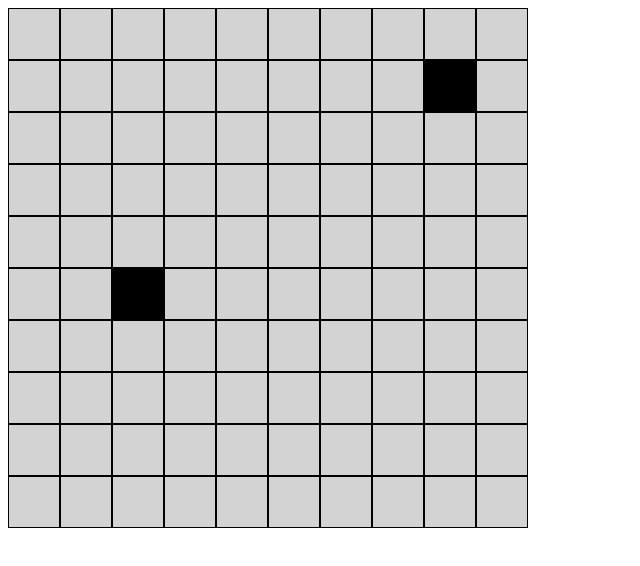
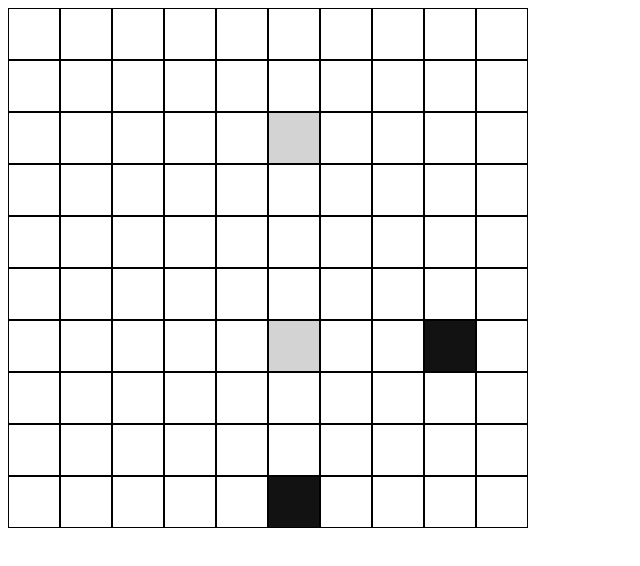
Before and after one commit to Sumerin/Virtual-World, a website built with webpack: page index.html in a window 1280 px wide. Shown: the whole page, without its empty margins (0-640 px from the left). Built offline with nearby package versions, Linux system fonts and the light colour scheme.

Commit message:
Added sheep and fighting

```diff
--- a/app/index.js
+++ b/app/index.js
@@ -1,5 +1,6 @@
 import "./style.scss";
 import Wolf from './organisms/animals/wolf';
+import Sheep from './organisms/animals/sheep'
 import World from './world';
 import {drawWorld, initializeWorld} from './representation';
 
@@ -17,6 +18,18 @@ let wolf2 = new Wolf({
 });
 world.newOrganism(wolf2);
 
+let sheep1= new Sheep({
+    x:6,
+    y:6
+});
+world.newOrganism(sheep1);
+
+let sheep2= new Sheep({
+    x:6,
+    y:7
+});
+world.newOrganism(sheep2);
+
 initializeWorld(world);
 setInterval(()=>{
     world.turn();
--- a/app/organisms/animals/animal.js
+++ b/app/organisms/animals/animal.js
@@ -27,7 +27,14 @@ export default class Animal extends Organism{
         this.action();
     }
     fight(encountered){
-
+        let newPos;
+        if(this.strength>=encountered.strength){
+            newPos = encountered.pos;
+            this.world.deleteOrganism(encountered);
+            this.move(newPos);
+        }else{
+            this.world.deleteOrganism(this);
+        }
     }
     breed(){
         let dir;
--- /dev/null
+++ b/app/organisms/animals/sheep.js
@@ -0,0 +1,9 @@
+import Animal from './animal';
+
+export default class Sheep extends Animal{
+    constructor(pos){
+        super(pos);
+        this.strength = 4;
+        this.initiative = 4;
+    }
+};
--- a/app/style.scss
+++ b/app/style.scss
@@ -5,9 +5,12 @@
   display:inline-block;
   width:50px;
   height:50px;
-  background-color: lightgray;
+  background-color: white;
   border:1px solid black;
   &.Wolf{
-    background-color:black;
+    background-color:#121212;
+  }
+  &.Sheep{
+    background-color:lightgray;
   }
 }
--- a/app/world.js
+++ b/app/world.js
@@ -8,11 +8,21 @@ export default class World{
         this.size = size;
         this.map = new Array(size.height).fill().map(() => new Array(size.width).fill());
         this.organisms = [];
+        this.counter = 0;
     }
     newOrganism(organism){
+        organism.id = this.counter;
+        ++this.counter;
         organism.world = this;
         this.setMapState(organism.pos, organism);
         this.organisms.push(organism);
+    }
+    deleteOrganism(organism){
+        this.setMapState(organism.pos, undefined);
+        let i = this.organisms.findIndex(el=>{
+            return el.id==organism.id;
+        });
+        this.organisms.splice(i,1);
     }
     getMapState(pos){
         if(pos.x<0 || pos.x>=this.size.width || pos.y<0 || pos.y>=this.size.height){
@@ -28,7 +38,7 @@ export default class World{
     }
     turn(){
         this.organisms.forEach(el=>{
-            el.action();
+            if(el) el.action();
         })
     }
 };
```
